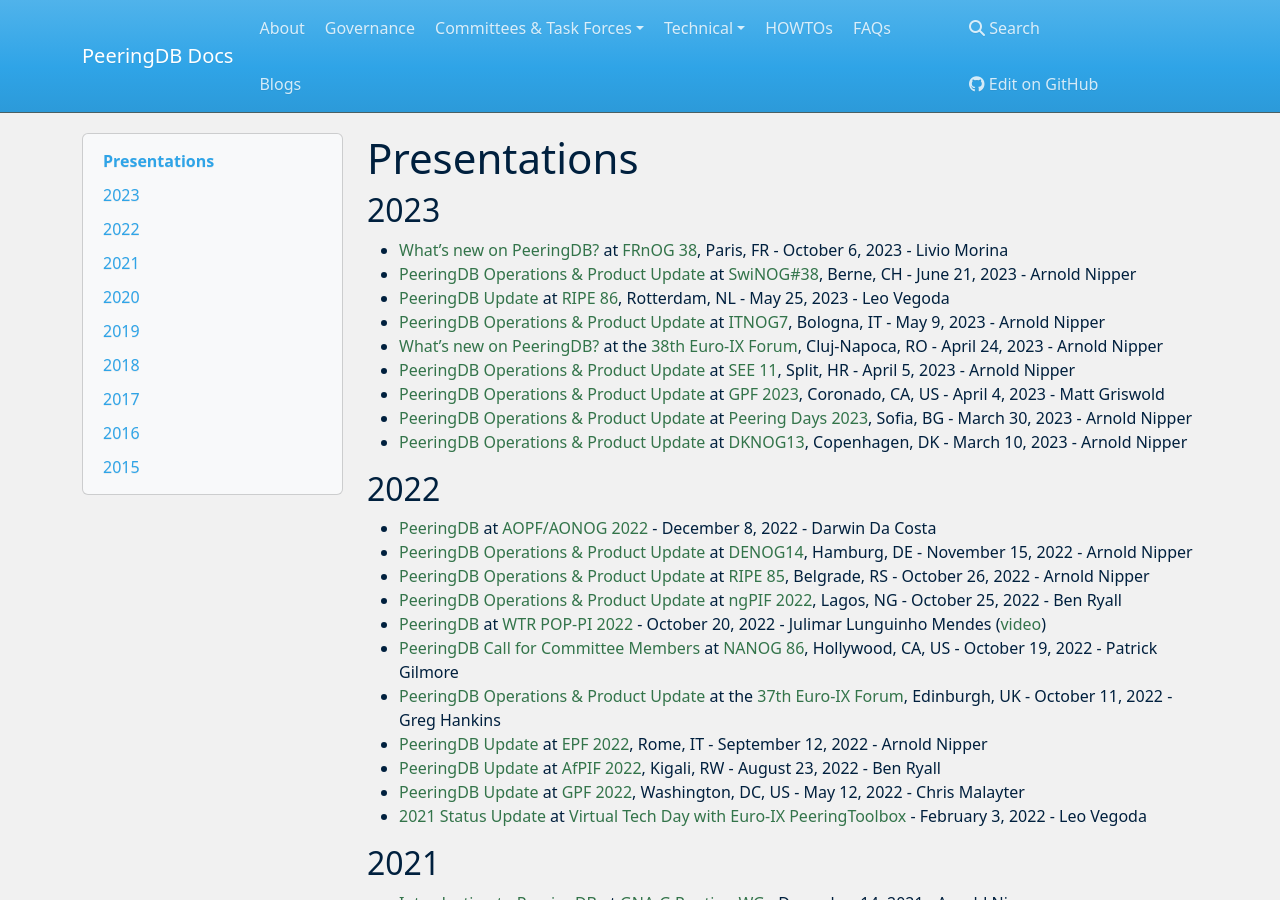
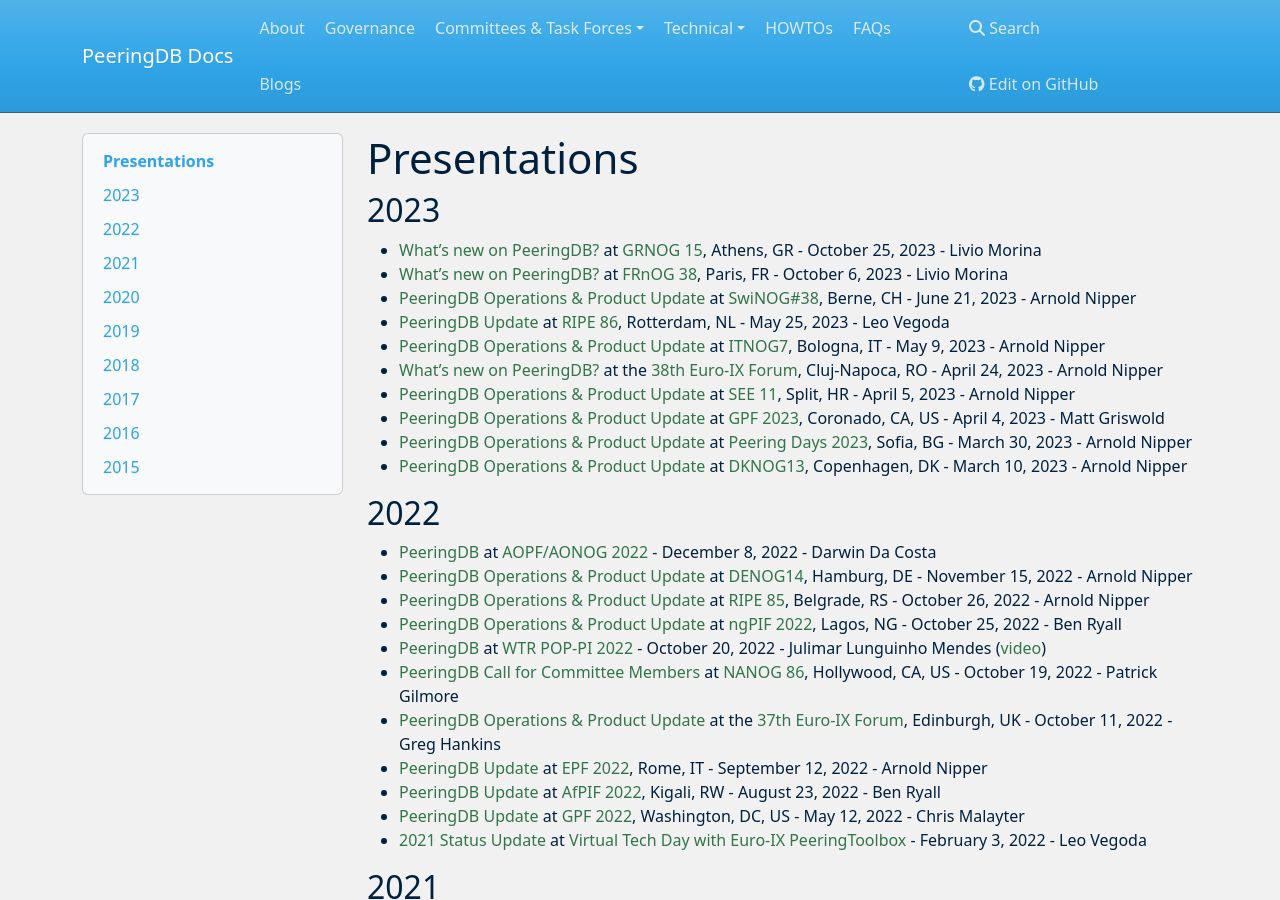
Before and after one commit to peeringdb/docs, an MkDocs documentation site: the page built from docs/presentations.md, in a window 1280 px wide and 900 px high. Built offline with MkDocs 1.6.1, drawn with Linux system fonts in a browser that asks for light colours; nearby versions of some CDN libraries.

Commit message:
Added Livio's GRNOG 15 presentation.

```diff
--- a/docs/presentations.md
+++ b/docs/presentations.md
@@ -2,6 +2,7 @@
 
 ## 2023
 
+- [What’s new on PeeringDB?](presentation/20231025_GRNOG15_Livio_Morina.pdf) at [GRNOG 15](https://grnog.indico.nogalliance.org/event/8/), Athens, GR - October 25, 2023 - Livio Morina
 - [What’s new on PeeringDB?](presentation/20231006_FRNOG38_Livio_Morina.pdf) at [FRnOG 38](https://www.frnog.org/?page=meetings&lang=en), Paris, FR - October 6, 2023 - Livio Morina
 - [PeeringDB Operations & Product Update](presentation/20230621_SwiNOG38_Arnold_Nipper.pdf) at [SwiNOG#38](https://www.swinog.ch/meetings/swinog38/), Berne, CH - June 21, 2023 - Arnold Nipper
 - [PeeringDB Update](presentation/20230525_RIPE86_Leo_Vegoda.pdf) at [RIPE 86](https://ripe86.ripe.net/), Rotterdam, NL - May 25, 2023 - Leo Vegoda
```
Also changed, not shown: 1 other file.
